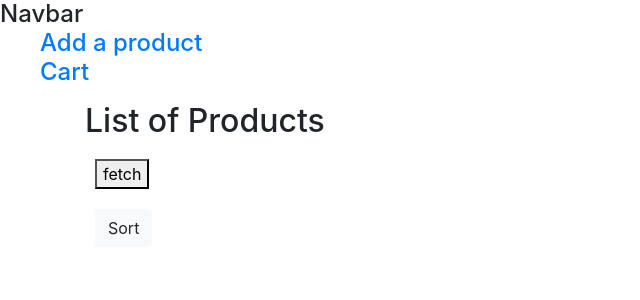
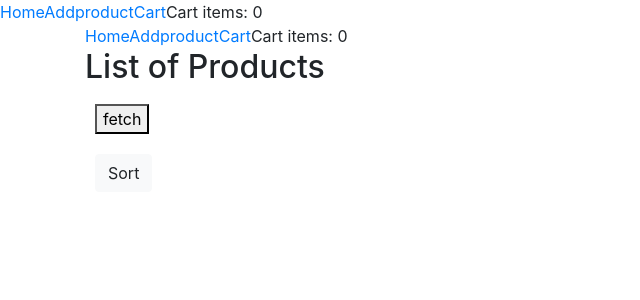
Before and after one commit to karanfulare/Estore-react-reduxtoolkit, a React (Create React App) app: page / in a window 1280 px wide. Shown: the top 300 px of the page, without its empty margins (0-640 px from the left). Built offline with nearby package versions, Linux system fonts and the light colour scheme.

Commit message:
added cart logic

```diff
--- a/src/App.js
+++ b/src/App.js
@@ -2,21 +2,14 @@ import { useEffect } from 'react';
 import Products from './components/Products';
 import './App.css';
 import  {BrowserRouter as Router,Switch,Route,Link} from "react-router-dom";
-import Addproduct from './components/Addproduct';
-import Cart from './components/Cart';
+import Navbar from './components/Navbar';
 
 
 function App() {
   return (
     <>
     <div className="App">
-      <h4>Navbar
-      <ul>
-      <Link to="/addproduct">Add a product </Link>
-      <br/>
-      <Link to="/cart">Cart</Link>
-      </ul>
-      </h4>
+      <Navbar/>
       <Products/>
 
     </div>
--- a/src/app/store.js
+++ b/src/app/store.js
@@ -1,9 +1,11 @@
 import { configureStore } from "@reduxjs/toolkit";
+import cartSlice from "../features/cartSlice";
 import productSlice from "../features/productSlice";
 
 const store = configureStore({
     reducer:{
-        myproduct:productSlice
+        myproduct:productSlice,
+        cart:cartSlice
     }
 })
 
--- a/src/components/Cart.js
+++ b/src/components/Cart.js
@@ -1,36 +1,36 @@
-import React,{useEffect} from "react";
-import {removefromcartaction} from '../features/productSlice'
-import {useDispatch,useSelector} from 'react-redux';
+import React from 'react';
+import { useSelector, useDispatch } from 'react-redux';
+import { remove } from '../features/cartSlice';
+import Navbar from './Navbar';
 
-
-function Cart(){
+const Cart = () => {
     const dispatch = useDispatch();
-
-// useEffect(()=>{
-//     dispatch()
-// },[])
-
-function removefromcart(id){
-        dispatch(removefromcartaction({ payload: id }));
-    }
+    const products = useSelector((state) => state.cart);
+    const handleRemove = (productId) => {
+        dispatch(remove(productId));
+    };
 
     return (
-        <>
-        <div className="container">
-        <div class="card" style={{width: "18rem"}}>
-  <img class="card-img-top" src="..." alt="Card cap"/>
-  <div class="card-body">
-    <h5 class="card-title">Card title</h5>
-    <p class="card-text">Some quick example text to build on the card title and make up the bulk of the card's content.</p>
-    <button
-            className='btn btn-danger'
-            onClick={removefromcart}
-            > Remove from Cart </button>
-  </div>
-</div>
+        <div>
+            <Navbar/>
+            <h3>Cart</h3>
+            <div className="container">
+                {products.map((product) => (
+                    <div key={product.id} className="cartCard">
+                        <img src={product.image} alt="" />
+                        <h5>{product.title}</h5>
+                        <h5>{product.price}</h5>
+                        <button
+                            className="btn btn-danger"
+                            onClick={() => handleRemove(product.id)}
+                        >
+                            Remove
+                        </button>
+                    </div>
+                ))}
+            </div>
         </div>
-        </>
-    )
-}
+    );
+};
 
 export default Cart;
--- a/src/components/Details.js
+++ b/src/components/Details.js
@@ -1,39 +1,49 @@
 import {useEffect} from 'react';
-import { useParams } from 'react-router-dom';
-import {useDispatch,useSelector} from 'react-redux';
-import {getProduct,addtocart,removefromcartaction} from '../features/productSlice'
+import { useNavigate , useParams } from 'react-router-dom';
+import {useDispatch,useSelector,us} from 'react-redux';
+import { add } from '../features/cartSlice'
+import {getProduct,addtocart} from '../features/productSlice'
+import Navbar from './Navbar';
 
 import { ToastContainer, toast } from 'react-toastify';
 import 'react-toastify/dist/ReactToastify.css';
 
 
 function Details(){
+    const navigate = useNavigate();
     const params = useParams();
     const dispatch = useDispatch();
+    const productdetail = useSelector((state)=> state.myproduct.product)
 
     useEffect(()=>{
         dispatch(getProduct(params.id))
-    },[])
+    },[productdetail])
 
-    const productdetail = useSelector((state)=> state.myproduct.product)
+
 
 
     const {title,image,description,price,category}= productdetail;
 
-    function addToCart({ id } = {}){
+    function addToCart(id){
      //dispatch(addToCart(id));
-     dispatch(addtocart({ payload: id }));
-    console.log("working")
+     dispatch(addtocart(id));
+
+    }
+
+    const handleAdd = (product) => {
+        dispatch(add(product));
+        console.log("working")
     toast.success("Added to Cart !", {
         position: toast.POSITION.TOP_CENTER
       });
-    }
+    };
 
 
 
     console.log(params)
     return(
         <>
+        <Navbar/>
         <div className='container'>
         <ToastContainer />
              <img style={{height:"300"}}src={image} alt={title}/>
@@ -44,9 +54,13 @@ function Details(){
         </div>
         <button
             className='btn btn-warning'
-            onClick={addToCart}
+            onClick={() => handleAdd(productdetail)}
             > Add to cart </button>
         <br/>
+        <button
+            className='btn btn-secondary'
+            onClick={()=>navigate('/cart')}
+            >  go to cart </button>
 
 
         </>
--- /dev/null
+++ b/src/components/Navbar.js
@@ -0,0 +1,34 @@
+import React from 'react';
+import { Link } from 'react-router-dom';
+import { useSelector } from 'react-redux';
+import Addproduct from './Addproduct';
+import Cart from './Cart';
+
+const Navbar = () => {
+    const items = useSelector((state) => state.cart);
+    return (
+        <div
+            style={{
+                display: 'flex',
+                alignItems: 'center',
+                justifyContent: 'space-between',
+            }}
+        >
+
+            <div>
+                <Link className="navLink" to="/">
+                    Home
+                </Link>
+                <Link className="navLink" to="/addproduct">
+                    Addproduct
+                </Link>
+                <Link className="navLink" to="/cart">
+                    Cart
+                </Link>
+                <span className="cartCount">Cart items: {items.length}</span>
+            </div>
+        </div>
+    );
+};
+
+export default Navbar;
--- a/src/components/Products.js
+++ b/src/components/Products.js
@@ -1,29 +1,42 @@
 import React, { useEffect, useState } from 'react'
 import { useSelector, useDispatch } from 'react-redux'
-import { deleteproduct, fetchproducts, sortAction, updateproduct } from '../features/productSlice'
+
+import { deleteproduct, fetchproducts, sortAction, updateproduct,unsortAction } from '../features/productSlice'
 import {Link} from 'react-router-dom'
+
+import { ToastContainer, toast } from 'react-toastify';
+import 'react-toastify/dist/ReactToastify.css';
+import Navbar from './Navbar';
 
 function Products() {
     const data = useSelector(state => state.myproduct)
   const dispatch = useDispatch()
 
   const [sort,Setsort] = useState("Sort")
+  const [xxx,Setxxx] = useState()
   const [val,SetVal]= useState(true)
   const [edit,Setedit]= useState(false)
+  const [editId,SeteditId] = useState()
   const [newtitle,Setnewtitle]= useState("")
   const [newprice,Setnewprice]= useState("")
   const [newrating,Setnewrating]= useState("")
 
   function fetch(){
     dispatch(fetchproducts())
+    let list = data.Products;
   }
 
-  const handeldelete=({id})=>{
-    dispatch(deleteproduct({payload:id}))
+  const handeldelete=(id)=>{
+    dispatch(deleteproduct(id))
     console.log("deleted")
+    toast.error("Deleted !", {
+      position: toast.POSITION.TOP_LEFT
+    });
+
   }
 
   const values ={newtitle,newprice,newrating}
+
   function handelupdate({id}){
     dispatch(updateproduct(id,{values}))
     console.log(values)
@@ -31,16 +44,27 @@ function Products() {
 
   function handelsort(){
     SetVal(!val)
-   if(val){Setsort("Unsort")}
-   else{Setsort("sort")}
+   Setsort("Sorted")
+   Setxxx("❌")
    dispatch(sortAction())
   }
 
+
+  function handelunsort(){
+    Setsort("Sort")
+    Setxxx()
+   dispatch(unsortAction())
+  }
+
   return (
+
     <div className='container'>
+      <Navbar/>
+      <ToastContainer />
       <h2>List of Products</h2>
       <button onClick={fetch}>fetch</button>
       <div><button className='btn btn-light' onClick={handelsort}> {sort}</button></div>
+      <><button className='btn btn-transparent'  onClick={handelunsort}> {xxx}</button></>
       {data.loading && <div>Loading...</div>}
       {!data.loading && data.error ? <div>Error: {data.error}</div> : null}
       {!data.loading && data.products.length ? (
@@ -85,3 +109,16 @@ function Products() {
 
 
 export default Products;
+
+
+
+
+
+
+
+
+
+
+
+
+// state.products = state.products.filter(item => item.id !== action.payload.id);
--- a/src/features/cartSlice.js
+++ b/src/features/cartSlice.js
@@ -1 +1,17 @@
-import { createSlice } from "@reduxjs/toolkit";
+const { createSlice } = require('@reduxjs/toolkit');
+
+const cartSlice = createSlice({
+    name: 'cart',
+    initialState: [],
+    reducers: {
+        add(state, action) {
+            state.push(action.payload);
+        },
+        remove(state, action) {
+            return state.filter((item) => item.id !== action.payload);
+        },
+    },
+});
+
+export const { add, remove } = cartSlice.actions;
+export default cartSlice.reducer;
--- a/src/features/productSlice.js
+++ b/src/features/productSlice.js
@@ -11,10 +11,9 @@ const initialState ={
         image:"",
         description:"",
         price:""
-    },
-    cart:[]
+    }
+}
 
-}
 
 export const fetchproducts = createAsyncThunk('product/fetchproducts',()=>{
     return axios
@@ -46,7 +45,10 @@ export const deleteproduct = createAsyncThunk(
     async(id)=>{
         return fetch(`https://my-json-server.typicode.com/karanfulare/products/products/${id}`,{
             method:'DELETE'
-           }).then((res)=> res.json());
+           })
+           .then((res)=>{res.json()})
+           .then((data) =>{console.log('data',data); return {'id':id}})
+           .catch((err) => {console.log('error')});
     }
 );
 
@@ -76,13 +78,25 @@ const productSlice = createSlice({
             state.product = state.products.find((el) => el.id == action.payload)
         },
         addtocart:(state,action)=>{
-            state.cart = state.cart.concat(action.payload)
+            state.cart = state.cart.push(action.payload)
         },
         removefromcartaction:(state,action)=>{
             state.cart = state.cart.pop()   // not working
         },
         sortAction:(state,action)=>{
-            state.product = state.products.sort()
+            let sorted = state.products.sort(function(item1,item2){
+                      if (item1.price < item2.price) return -1;
+                      if (item1.price > item2.price) return 1;
+                      return 0;
+                  })
+                  state.products = sorted;
+        },
+        unsortAction:(state,action)=>{
+            state.products = state.products.sort(function(item1,item2){
+                if (item1.price < item2.price) return 1;
+                if (item1.price > item2.price) return -1;
+                  return 0;
+            });
         }
     },
     extraReducers:builder=>{
@@ -116,10 +130,8 @@ const productSlice = createSlice({
         })
         builder.addCase(deleteproduct.fulfilled,(state,action)=>{
             state.loading=false
-             state.products=state.products.filter((item) =>
-             !item.id === action.id
-          )
-            state.error=''
+             state.products =  state.products.filter( item => item.id !== action.payload.id );
+             state.error=''
         })
         builder.addCase(deleteproduct.rejected,(state,action)=>{
             state.loading = false
@@ -144,4 +156,5 @@ export const {getProduct} = productSlice.actions;
 export const {addtocart} = productSlice.actions;
 export const {removefromcartaction} = productSlice.actions;
 export const {sortAction} = productSlice.actions;
+export const {unsortAction} = productSlice.actions;
 export default productSlice.reducer ;
```
